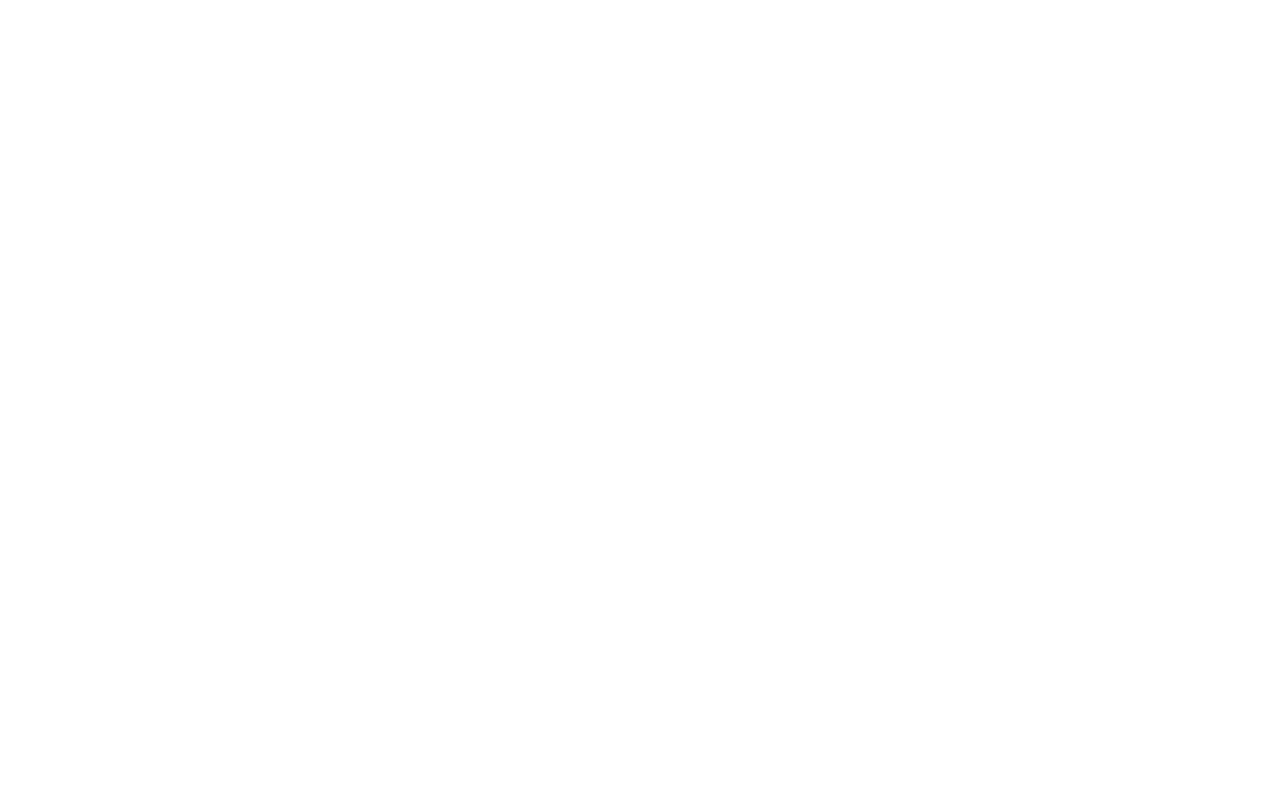
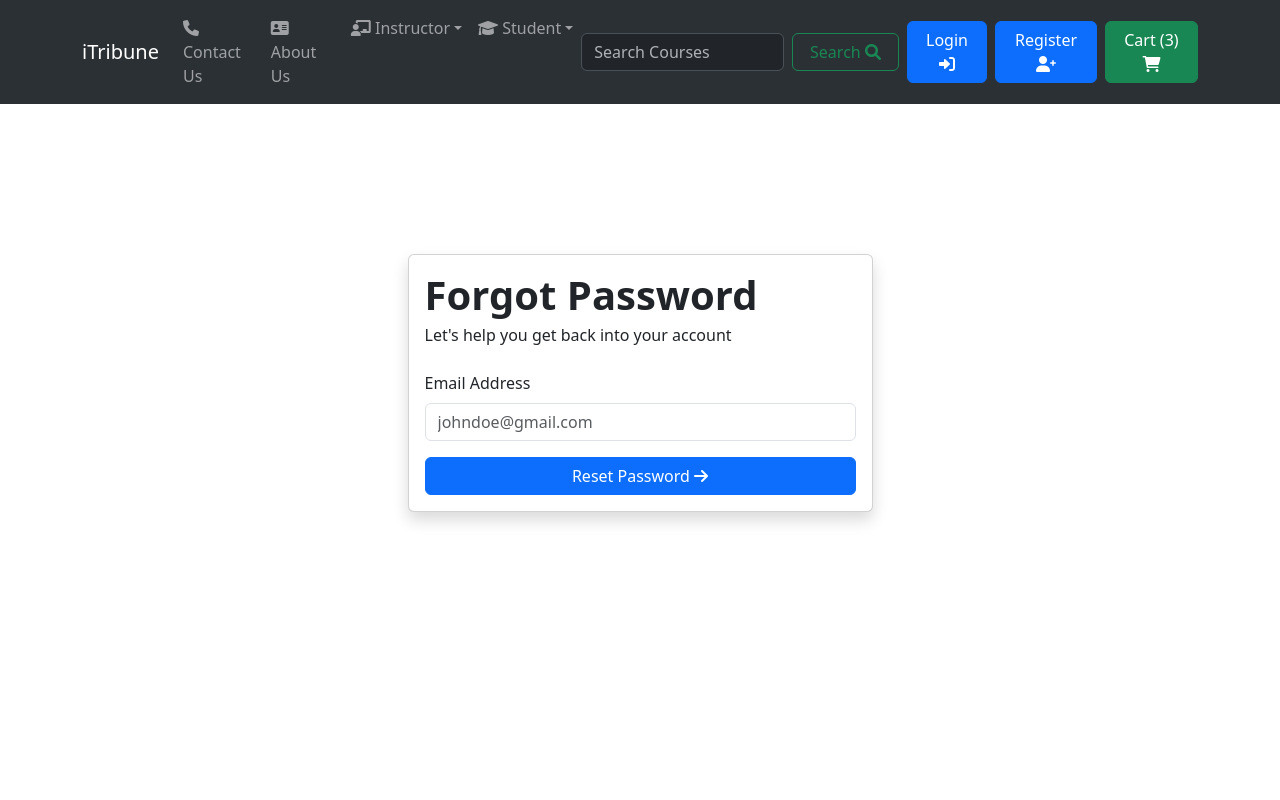
Before and after one commit to gergacio/iTribune, a React (Vite) app in the folder frontend/: page /forgot-password in a window 1280 px wide. Before the commit this address had no page. Shown: the top 800 px of the page. Built offline with nearby package versions, Linux system fonts and the light colour scheme; what simple-zustand-devtools would draw is missing.

Commit message:
forgot password

```diff
--- a/frontend/src/App.jsx
+++ b/frontend/src/App.jsx
@@ -6,6 +6,7 @@
 import Register from '../src/views/auth/Register';
 import Login from '../src/views/auth/Login';
 import Logout from './views/auth/Logout';
+import ForgotPassword from "./views/auth/ForgotPassword";
 
 
 function App() {
@@ -19,6 +20,7 @@
           <Route path='/register/' element={<Register />} />
           <Route path='/login/' element={<Login />} />
           <Route path='/logout/' element={<Logout />} />
+          <Route path="/forgot-password/" element={<ForgotPassword />} />
         </Routes>
       </MainWrapper>
     </BrowserRouter>
--- a/frontend/src/views/auth/ForgotPassword.jsx
+++ b/frontend/src/views/auth/ForgotPassword.jsx
@@ -1,43 +1,77 @@
-import React from 'react'
-import BaseHeader from '../partials/BaseHeader'
-import BaseFooter from '../partials/BaseFooter'
-import { Link } from 'react-router-dom'
-
+import { useState, useEffect } from "react";
+import BaseHeader from "../partials/BaseHeader";
+import BaseFooter from "../partials/BaseFooter";
+import { Link } from "react-router-dom";
+import apiInstance from "../../utils/axios";
 
 function ForgotPassword() {
+  const [email, setEmail] = useState("");
+  const [isLoading, setIsLoading] = useState(false);
+
+  const handleEmailSubmit = async (e) => {
+    e.preventDefault();
+    setIsLoading(true);
+    try {
+      await apiInstance.get(`user/password-reset/${email}/`).then((res) => {
+        console.log(res.data);
+        setIsLoading(false);
+        alert("Password Reset Email Sent");
+      });
+    } catch (error) {
+      console.log("error: ", error);
+      setIsLoading(false);
+    }
+  };
+
   return (
     <>
       <BaseHeader />
 
-      <section className="container d-flex flex-column vh-100" style={{ marginTop: "150px" }}>
+      <section
+        className="container d-flex flex-column vh-100"
+        style={{ marginTop: "150px" }}
+      >
         <div className="row align-items-center justify-content-center g-0 h-lg-100 py-8">
           <div className="col-lg-5 col-md-8 py-8 py-xl-0">
             <div className="card shadow">
               <div className="card-body p-6">
                 <div className="mb-4">
                   <h1 className="mb-1 fw-bold">Forgot Password</h1>
-                  <span>
-                    Let's help you get back into your account
-                  </span>
+                  <span>Let's help you get back into your account</span>
                 </div>
-                <form className="needs-validation" noValidate="">
+                <form
+                  className="needs-validation"
+                  noValidate=""
+                  onSubmit={handleEmailSubmit}
+                >
                   <div className="mb-3">
-                    <label htmlFor="email" className="form-label">Email Address</label>
+                    <label htmlFor="email" className="form-label">
+                      Email Address
+                    </label>
                     <input
                       type="email"
                       id="email"
                       className="form-control"
                       name="email"
                       placeholder="johndoe@gmail.com"
-                      required=""
+                      required
+                      onChange={(e) => setEmail(e.target.value)}
                     />
                   </div>
 
                   <div>
                     <div className="d-grid">
-                      <button type="submit" className="btn btn-primary">
-                        Reset Password <i className='fas fa-arrow-right'></i>
-                      </button>
+                      {isLoading === true && (
+                        <button disabled type="submit" className="btn btn-primary">
+                          Processing <i className="fas fa-spinner fa-spin"></i>
+                        </button>
+                      )}
+
+                      {isLoading === false && (
+                        <button type="submit" className="btn btn-primary">
+                          Reset Password <i className="fas fa-arrow-right"></i>
+                        </button>
+                      )}
                     </div>
                   </div>
                 </form>
@@ -49,7 +83,7 @@
 
       <BaseFooter />
     </>
-  )
+  );
 }
 
-export default ForgotPassword
+export default ForgotPassword;
```
Also changed, not shown: 1 other file (tests, documents, lock files or other folders).
